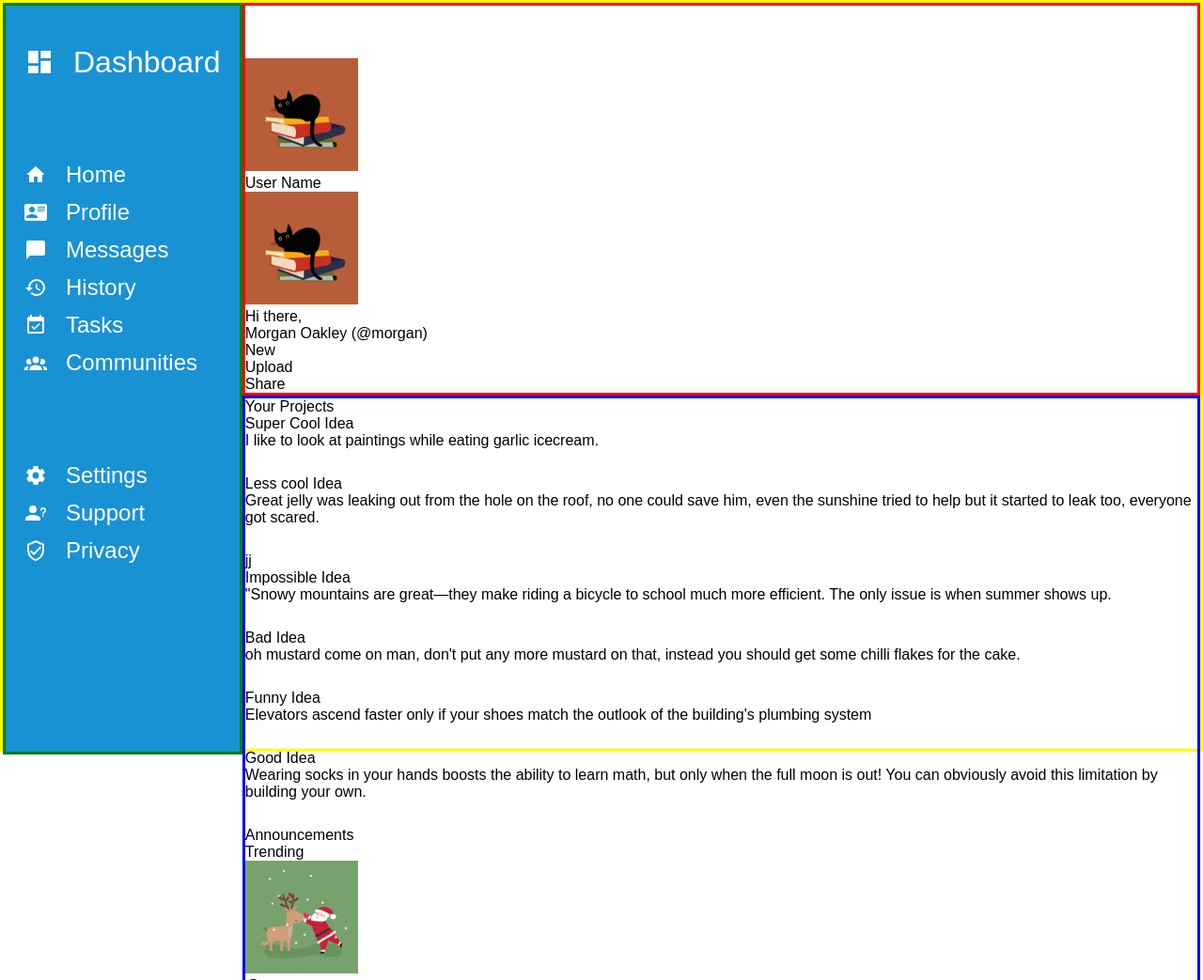
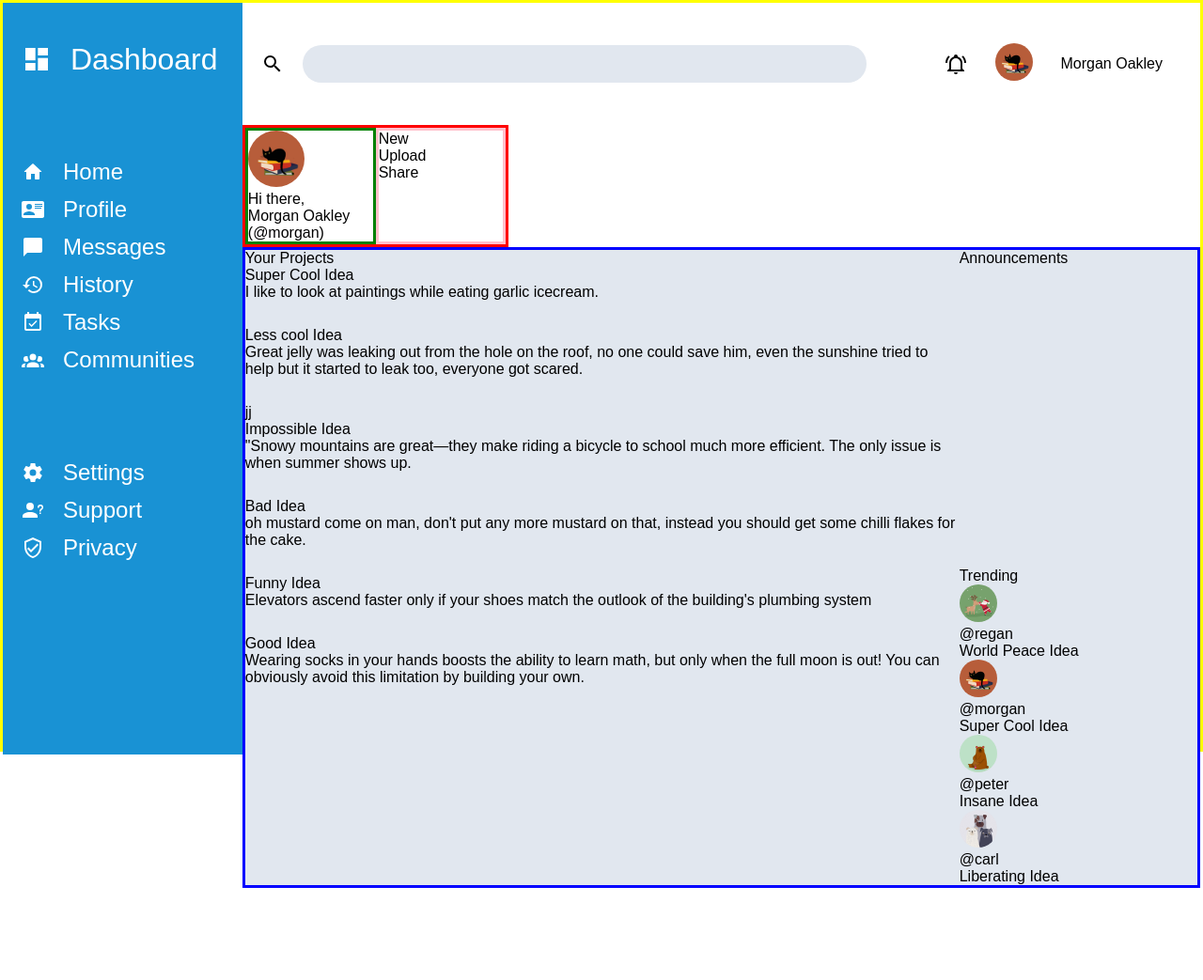
Before and after one commit to AmartyaDev007/basic-admin-dashboard, a plain HTML site: page index.html in a window 1280 px wide. Shown: the top 1043 px of the page at 94% size. After the commit the page ends 945 px from the top, so only its background shows below. Drawn offline with Linux system fonts and the light colour scheme.

Commit message:
add styling to the topbar top part

```diff
--- a/index.html
+++ b/index.html
@@ -62,30 +62,30 @@
         <div class="topbar">
             <div class="topbar-top">
                 <div class="topbar-top-left">
-                    <svg id="search-icon"></svg>
+                    <svg xmlns="http://www.w3.org/2000/svg" viewBox="0 0 24 24"><title>magnify</title><path d="M9.5,3A6.5,6.5 0 0,1 16,9.5C16,11.11 15.41,12.59 14.44,13.73L14.71,14H15.5L20.5,19L19,20.5L14,15.5V14.71L13.73,14.44C12.59,15.41 11.11,16 9.5,16A6.5,6.5 0 0,1 3,9.5A6.5,6.5 0 0,1 9.5,3M9.5,5C7,5 5,7 5,9.5C5,12 7,14 9.5,14C12,14 14,12 14,9.5C14,7 12,5 9.5,5Z" /></svg>
                     <div id="search-bar"></div>
                 </div>
 
                 <div class="topbar-top-right">
-                    <svg id="notification-icon"></svg>
+                    <svg xmlns="http://www.w3.org/2000/svg" viewBox="0 0 24 24"><title>bell-ring-outline</title><path d="M10,21H14A2,2 0 0,1 12,23A2,2 0 0,1 10,21M21,19V20H3V19L5,17V11C5,7.9 7.03,5.17 10,4.29C10,4.19 10,4.1 10,4A2,2 0 0,1 12,2A2,2 0 0,1 14,4C14,4.1 14,4.19 14,4.29C16.97,5.17 19,7.9 19,11V17L21,19M17,11A5,5 0 0,0 12,6A5,5 0 0,0 7,11V18H17V11M19.75,3.19L18.33,4.61C20.04,6.3 21,8.6 21,11H23C23,8.07 21.84,5.25 19.75,3.19M1,11H3C3,8.6 3.96,6.3 5.67,4.61L4.25,3.19C2.16,5.25 1,8.07 1,11Z" /></svg>
                     <div>
-                        <img id="profile-picture" src="assets/cat-profile-2.jpg" alt="Profile picture">
+                        <img id="profile-picture" class="profile-pic-small" src="assets/cat-profile-2.jpg" alt="Profile picture">
                     </div>
-                    <div id="profile-name">User Name</div>
+                    <div id="profile-name">Morgan Oakley</div>
                 </div>
             </div>
 
             <div class="topbar-bottom">
-                <div>
+                <div class="topbar-bottom-left">
                     <div>
-                        <img src="assets/cat-profile-2.jpg" alt="big-profile-img">
+                        <img id="profile-pic-large" src="assets/cat-profile-2.jpg" alt="big-profile-img">
                     </div>
                     <div>
                         <div>Hi there,</div>
                         <div>Morgan Oakley (@morgan)</div>
                     </div>
                 </div>
-                <div>
+                <div class="topbar-bottom-right">
                     <div>New</div>
                     <div>Upload</div>
                     <div>Share</div>
@@ -143,7 +143,7 @@
 
             </div>
 
-            <div class="announcements">
+            <div class="main-announcements">
                 <div>Announcements</div>
                 <div class="card-announcement">
                     <p class="title"></p>
@@ -159,12 +159,12 @@
                 </div>
             </div>
 
-            <div class="trending">
+            <div class="main-trending">
                 <div>Trending</div>
 
                 <div class="card-trending">
                     <div class="profile-picture">
-                        <img src="assets/christmas-profile1.jpg" alt="Profile picture">
+                        <img class="profile-pic-small" src="assets/christmas-profile1.jpg" alt="Profile picture">
                     </div>
                     <p>@regan</p>
                     <p>World Peace Idea</p>
@@ -172,7 +172,7 @@
 
                 <div class="card-trending">
                     <div class="profile-picture">
-                        <img src="assets/cat-profile-2.jpg" alt="Profile picture">
+                        <img class="profile-pic-small" src="assets/cat-profile-2.jpg" alt="Profile picture">
                     </div>
                     <p>@morgan</p>
                     <p>Super Cool Idea</p>
@@ -180,7 +180,7 @@
 
                 <div class="card-trending">
                     <div class="profile-picture">
-                        <img src="assets/bear-profile-3.jpg" alt="Profile picture">
+                        <img class="profile-pic-small" src="assets/bear-profile-3.jpg" alt="Profile picture">
                     </div>
                     <p>@peter</p>
                     <p>Insane Idea</p>
@@ -188,7 +188,7 @@
 
                 <div class="card-trending">
                     <div class="profile-picture">
-                        <img src="assets/poster-profile-4.jpg" alt="Profile picture">
+                        <img class="profile-pic-small" src="assets/poster-profile-4.jpg" alt="Profile picture">
                     </div>
                     <p>@carl</p>
                     <p>Liberating Idea</p>
--- a/styles.css
+++ b/styles.css
@@ -33,7 +33,7 @@
 .sidebar {
     grid-column: 1 / 2;
     grid-row: 1 / 3;
-    border: solid green;
+    /* border: solid green; */
     background-color: #1992D4;
     color: white;
     font-size: 24px;
@@ -69,9 +69,64 @@
 .topbar {
     grid-column: 2 / 3;
     grid-row: 1 / 2;
-    border: solid red;
+    /* border: solid red; */
+    display: grid;
+    grid-template-columns: 6fr, 1fr, 3fr;
+    grid-template-rows: repeat(2, 1fr);
+
+}
+
+.topbar-top {
+    grid-column: 1 / 4;
+    grid-row: 1 / 2;
+    display: flex;
+    /* border: solid purple; */
+}
+
+.topbar-top-left {
+    display: flex;
+    align-items: center;
+    gap: 20px;
+    /* border: solid orange; */
+    flex: 2;
+    align-items: center;
+    justify-content: flex-start;
+    padding: 0px 20px;
+}
+
+#search-bar {
+    width: 600px;
+    height: 40px;
+    border-radius: 20px;
+    background-color: #E1E7EF;
+    padding: 0px 20px;
+}
+
+.topbar-top-right {
+    /* border: solid salmon; */
+    flex: 1;
+    display: flex;
+    align-items: center;
+    justify-content: flex-end;
+    gap: 30px;
+    padding-right: 40px;
+}
 
 
+.topbar-bottom {
+    display: flex;
+    justify-content: space-between;
+    border: solid red;
+}
+
+.topbar-bottom-left {
+    flex: 1;
+    border: solid green;
+}
+
+.topbar-bottom-right {
+    flex: 1;
+    border: solid pink;
 }
 
 
@@ -79,8 +134,46 @@
 
 
 
+/*  */
+
+
 .main {
     grid-column: 2 / 3;
     grid-row: 2 / 3;
     border: solid blue;
+    background-color: #E1E7EF;
+
+    display: grid;
+    grid-template-columns: 3fr 1fr;
+    grid-template-rows: 1fr 1fr;
 }
+
+.main-projects {
+    grid-column: 1 / 2;
+    grid-row: 1 / 3;
+}
+
+.main-announcements {
+    grid-column: 2 / 3;
+    grid-row: 1 / 2;;
+}
+
+.main-trending {
+    grid-column: 2 / 3;
+    grid-row: 2 / 3;
+}
+
+
+/*  */
+
+.profile-pic-small {
+    width: 40px;
+    height: 40px;
+    border-radius: 50%;
+}
+
+#profile-pic-large {
+    width: 60px;
+    height: 60px;
+    border-radius: 50%;
+}
```
